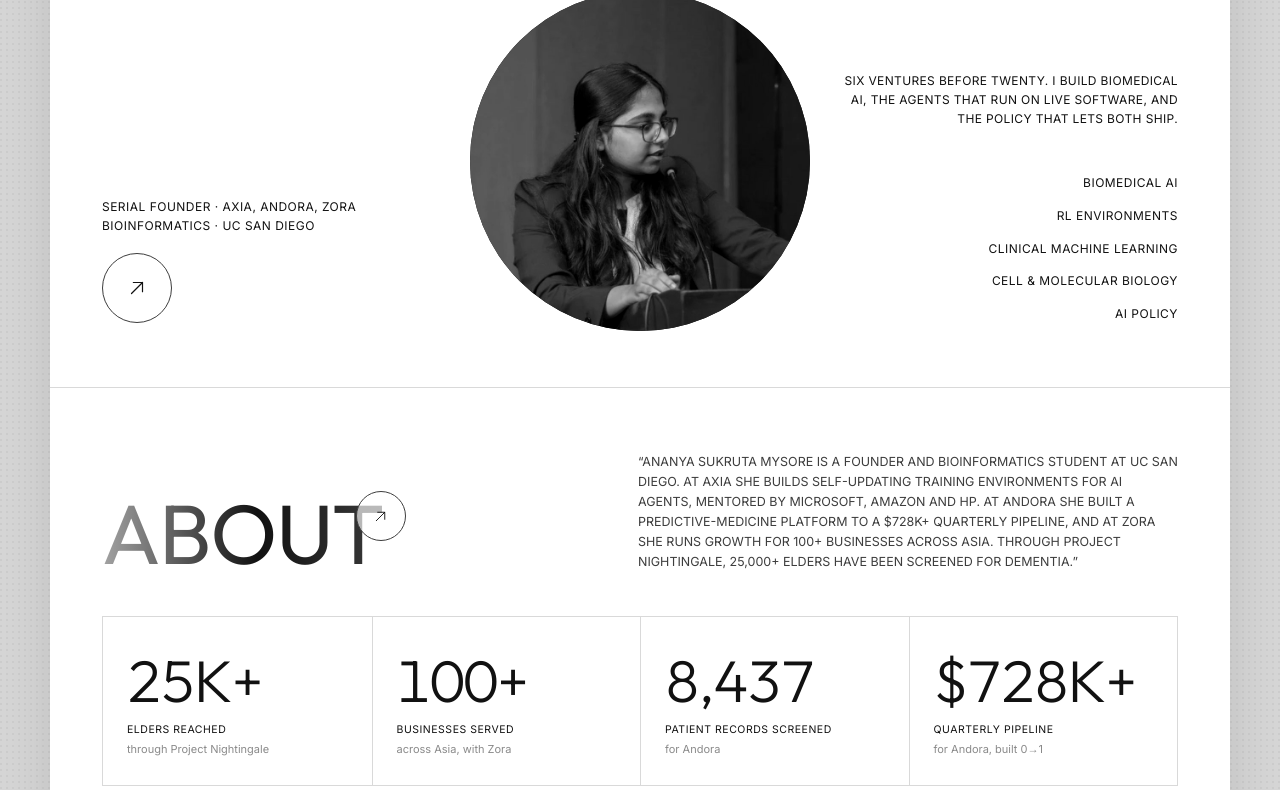
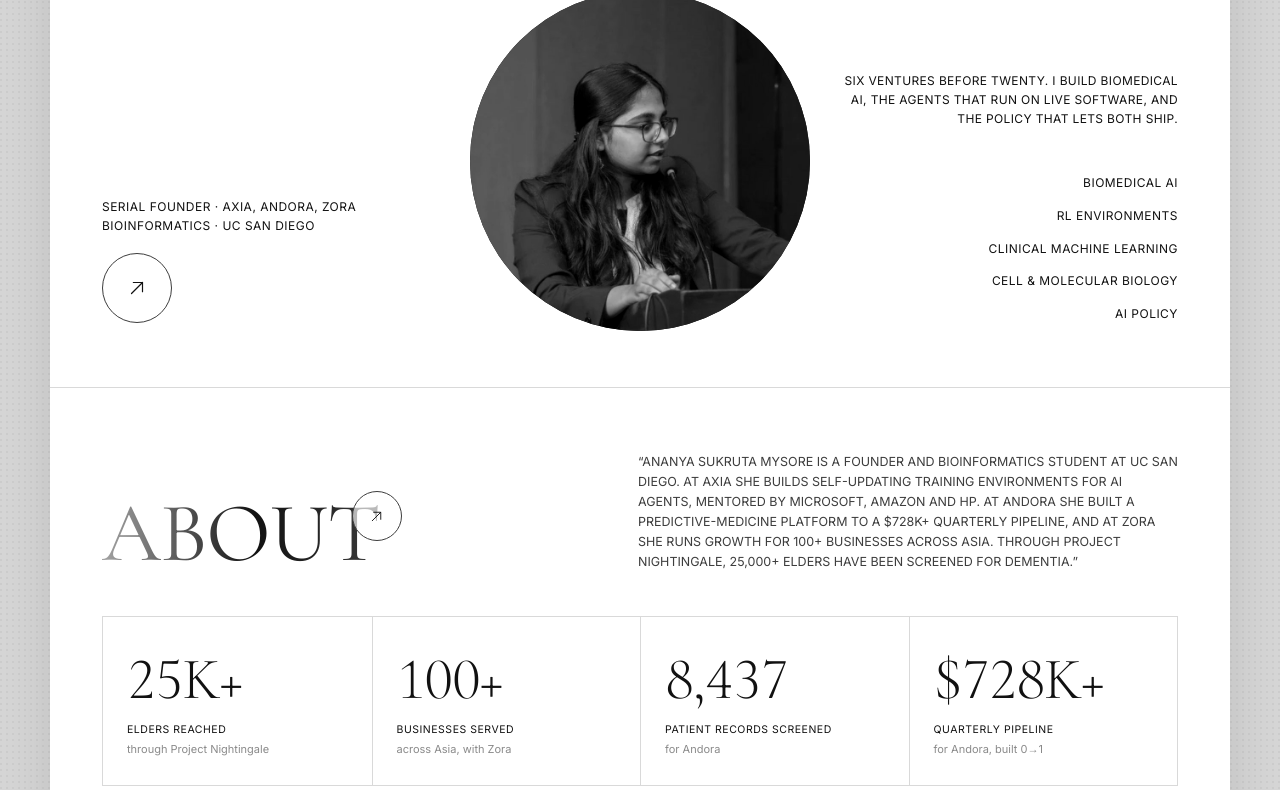
Before and after one commit to ananyamysore/portfolio-website, a plain HTML site: page index.html in a window 1280 px wide. Shown: the part 389-1179 px from the top of the page. Drawn offline with nearby package versions, Linux system fonts and the light colour scheme.

Commit message:
Switch display type to Cormorant Garamond with lining figures
Co-Authored-By: Claude Opus 5.5 <noreply@anthropic.com>
Claude-Session: https://claude.ai/code/session_01AG54JXtpJYqmJ4CZvZEXqF

```diff
--- a/index.html
+++ b/index.html
@@ -7,7 +7,7 @@
 <meta name="description" content="Ananya Sukruta Mysore is a serial founder: Andora at 14, OpenMed QA at 15, Zora at 17, and now CEO of AXIA. Bioinformatics at UC San Diego; Policy Fellow to Karnataka's IT Minister.">
 <link rel="preconnect" href="https://fonts.googleapis.com">
 <link rel="preconnect" href="https://fonts.gstatic.com" crossorigin>
-<link href="https://fonts.googleapis.com/css2?family=Outfit:wght@200;300;400;500&family=Inter:wght@400;500&display=swap" rel="stylesheet">
+<link href="https://fonts.googleapis.com/css2?family=Cormorant+Garamond:wght@300;400;500;600&family=Inter:wght@400;500&display=swap" rel="stylesheet">
 <style>
   /* Layout: one white rounded "sheet" on a dotted grey backdrop; uppercase Outfit display type; pill navigation; click-to-open detail panels. */
   :root {
@@ -17,14 +17,14 @@
     --line: #d9d9d9;
     --paper: #ffffff;
     --backdrop: #d6d6d6;
-    --display: "Outfit", "Helvetica Neue", Arial, sans-serif;
+    --display: "Cormorant Garamond", "Cormorant", Garamond, "Times New Roman", serif;
     --text: "Inter", "Helvetica Neue", Arial, sans-serif;
     --fade: linear-gradient(90deg, #a3a3a3 0%, #111 55%, #3a3a3a 100%);
     --fade-light: linear-gradient(90deg, #7a7a7a 0%, #ffffff 45%, #bdbdbd 100%);
     color-scheme: light;
   }
   *, *::before, *::after { box-sizing: border-box; }
-  html { scroll-behavior: smooth; }
+  html { scroll-behavior: smooth; font-feature-settings: "lnum" 1; }
   body {
     margin: 0; color: var(--ink); font-family: var(--text); font-size: 14px; line-height: 1.55;
     background-color: var(--backdrop);
```
